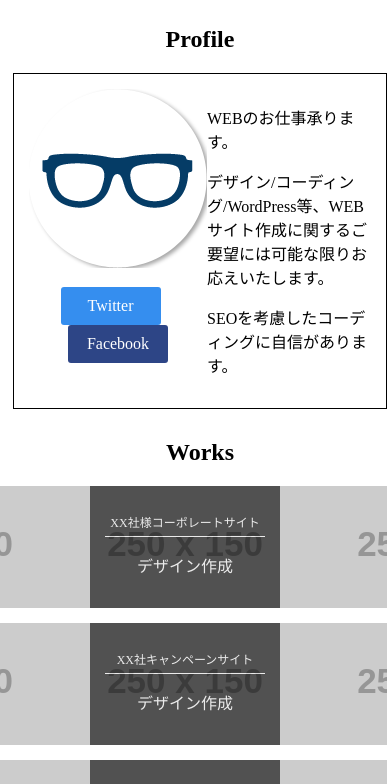
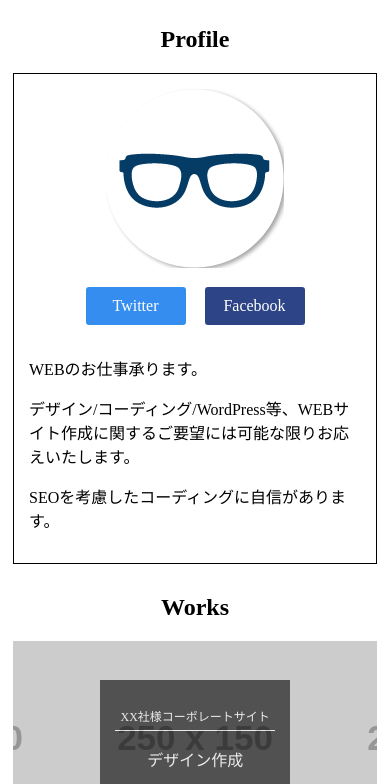
Before and after one commit to intenseG/html_practice, a plain HTML site: page step5/index.html in a window 390 px wide. Shown: the part 41-825 px from the top of the page. Drawn offline with Linux system fonts and the light colour scheme; placeholder pictures from the web are drawn by us.

Commit message:
Step5の実装

```diff
--- a/step5/css/style.css
+++ b/step5/css/style.css
@@ -120,6 +120,11 @@
   .canvas {
     width: 100%;
     padding: 5px;
+    box-sizing: border-box;
+  }
+
+  .profileGroup {
+    flex-wrap: wrap;
   }
 
   .profileGeneral {
@@ -133,17 +138,19 @@
 
   .worksGroup {
     justify-content: flex-start;
+    margin-left: -3%;
   }
 
   .worksItem {
-    height: 80%;
-    width: 50%;
-    margin: 0 0 15px 0;
+    height: 240px;
+    width: 47%;
+    margin: 0 0 15px 3%;
   }
 }
 
 @media screen and (max-width:420px) {
   .worksItem {
+    height: 200px;
     width: 100%;
     margin-bottom: 15px;
   }
--- a/step5/index.html
+++ b/step5/index.html
@@ -3,6 +3,7 @@
 <head>
   <meta charset="UTF-8">
   <title>レスポンシブデザインに対応させよう</title>
+  <meta name="viewport" content="width=device-width,initial-scale=1">
   <link rel="stylesheet" href="css/style.css">
 </head>
 <body>
```
